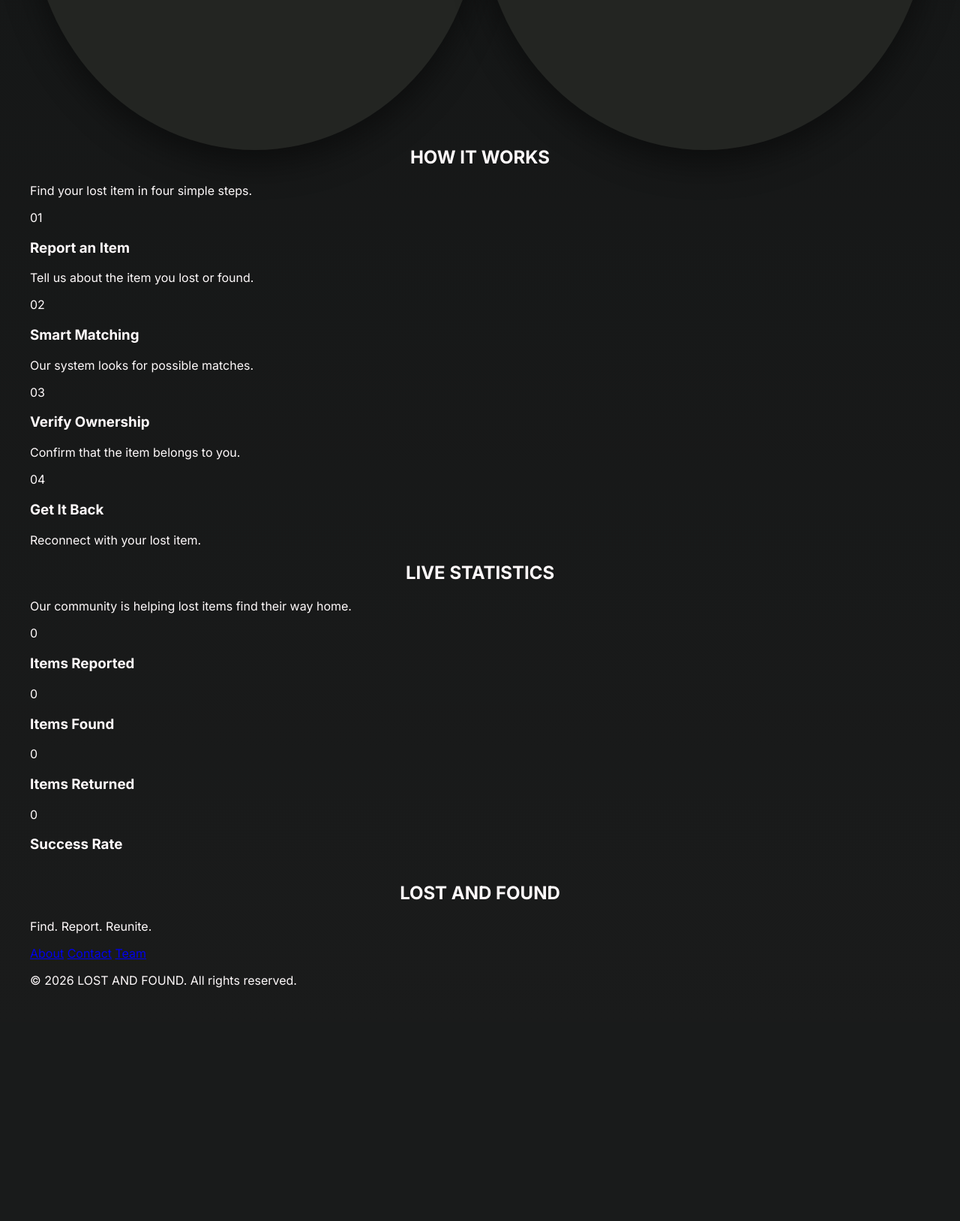
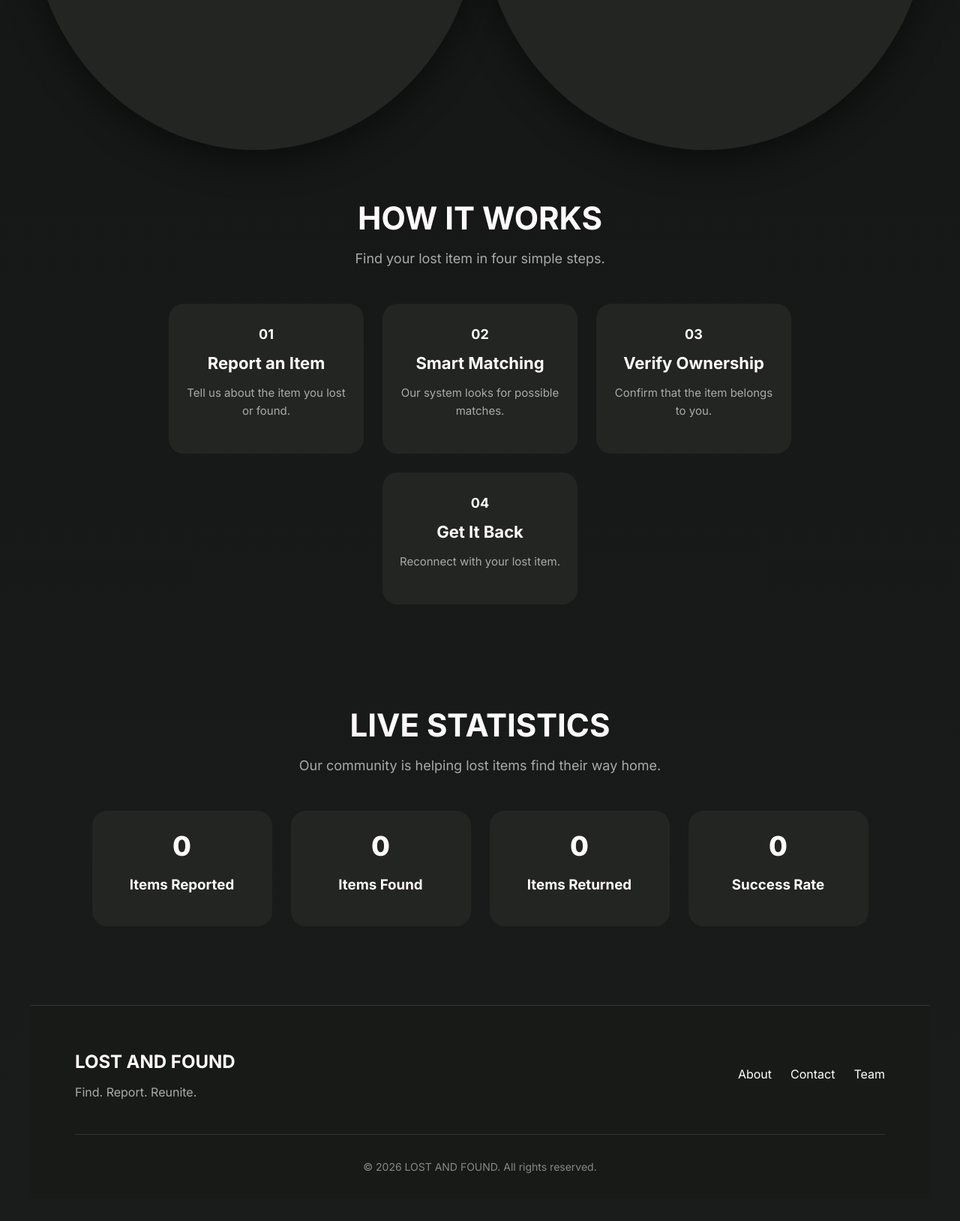
Before and after one commit to mohammedasif0000/LostAndFoundMatcher, a Flask app: page / in a window 1280 px wide. Shown: the part 818-2446 px from the top of the page at 75% size. Before the commit the page ends 2135 px from the top, so only its background shows below. Run offline with Flask 3, Linux system fonts and the light colour scheme.

Commit message:
Completed authentication and landing page sections

```diff
--- a/app.py
+++ b/app.py
@@ -1,7 +1,11 @@
-from flask import Flask,render_template,request
-from database.db import add_item
+from flask import Flask, render_template, request, session, redirect, url_for
+from database.db import add_item, add_user, get_user_by_username
+from werkzeug.security import generate_password_hash
+import re
+from werkzeug.security import check_password_hash
 
 app = Flask(__name__)
+app.secret_key = "lost_and_found_dev_key"
 
 @app.route("/")
 def home():
@@ -75,5 +79,61 @@ def verification():
 @app.route("/search")
 def search():
      return render_template("search.html")
+
+@app.route("/signup", methods=["GET", "POST"])
+def signup():
+    if request.method == "POST":
+        username = request.form.get("username", "").strip()
+        if not re.fullmatch(r"[A-Za-z0-9_]{3,20}", username):
+            return "Username must be 3-20 characters and contain only letters, numbers, or _"
+
+        email = request.form.get("email", "").strip()
+        if not re.fullmatch(r"[^@\s]+@[^@\s]+\.[^@\s]+", email):
+            return "Please enter a valid email address"
+
+        password = request.form.get("password")
+        if len(password) < 8:
+            return "Password must be at least 8 characters long"
+
+        if not re.search(r"[A-Z]", password):
+            return "Password must contain an uppercase letter"
+
+        if not re.search(r"[a-z]", password):
+            return "Password must contain a lowercase letter"
+
+        if not re.search(r"\d", password):
+            return "Password must contain a number"
+
+        if not re.search(r"[!@#$%^&*]", password):
+            return "Password must contain a special character"
+
+        confirm_password = request.form.get("confirm_password")
+        if password != confirm_password:
+            return "Passwords do not match"
+
+        password_hash = generate_password_hash(password)
+
+        if not add_user(username, email, password_hash):
+            return "Username or email already exists"
+
+        return "Account created successfully"
+    return render_template("signup.html")
+
+@app.route("/login", methods=["GET", "POST"])
+def login():
+    if request.method == "POST":
+        username = request.form.get("username", "").strip()
+        password = request.form.get("password")
+        user = get_user_by_username(username)
+
+        if user in None:
+            return "Invalid username or password"
+
+        if not check_password_hash(user["password_hash"], password):
+            return "Invalid username or password"
+        session["user_id"] = user["id"]
+        return redirect(url_for("dashboard"))
+    return render_template("login.html")
+
 if __name__ == "__main__":
     app.run(debug=True)
--- a/database/db.py
+++ b/database/db.py
@@ -24,6 +24,36 @@ def create_table():
     """)
     connection.commit()
     connection.close()
+
+def create_users_table():
+    connection = get_db_connection()
+    connection.execute("""
+        CREATE TABLE IF NOT EXISTS users (
+            id INTEGER PRIMARY KEY AUTOINCREMENT,
+            username TEXT NOT NULL UNIQUE,
+            email TEXT NOT NULL UNIQUE,
+            password_hash TEXT NOT NULL
+        )
+    """)
+    connection.commit()
+    connection.close()
+
+def add_user(username, email, password_hash):
+    connection = get_db_connection()
+    try:
+        connection.execute(
+            """
+            INSERT INTO users (username, email, password_hash)
+            VALUES (?, ?, ?)
+            """,
+            (username, email, password_hash)
+        )
+        connection.commit()
+    except sqlite3.IntegrityError:
+        connection.close()
+        return False
+    connection.close()
+    return True
 
 def add_item(item_type,item_name,category,description,location,date,image,contact):
     connection = get_db_connection()
@@ -61,7 +91,24 @@ def get_items():
 
     return items
 
+def get_users():
+    connection = get_db_connection()
+    users = connection.execute("SELECT * FROM Users").fetchall()
+    connection.close()
+    return users
+
+def get_user_by_username(username):
+    connection = get_db_connection()
+
+    user = connection.execute(
+        "SELECT * FROM Users WHERE username = ?",
+        (username,)
+    ).fetchone()
+
+    connection.close()
+    return user
+
 if __name__=="__main__":
     create_table()
-
+    create_users_table()
     print("Database ready")
--- a/static/css/style.css
+++ b/static/css/style.css
@@ -78,11 +78,143 @@ header h1{
 }
 
 .choice-card:hover{
-    transform: scale(1.5);
+    transform: scale(1.25);
 }
 
+/* How It Works */
+.how-it-works {
+    padding: 80px 5%;
+    text-align: center;
+}
 
-/*css report lost*/
+.section-heading h2 {
+    font-size: 42px;
+    margin-bottom: 12px;
+}
+
+.section-heading p {
+    font-size: 18px;
+    color: #aaa;
+    margin-bottom: 50px;
+}
+
+.steps-container {
+    display: flex;
+    justify-content: center;
+    gap: 25px;
+    flex-wrap: wrap;
+}
+
+.step-card {
+    width: 220px;
+    padding: 30px 20px;
+    background: #232522;
+    border-radius: 20px;
+    text-align: center;
+    transition: 0.3s ease;
+}
+
+.step-card:hover {
+    transform: translateY(-8px);
+}
+
+.step-number {
+    font-size: 18px;
+    font-weight: 700;
+}
+
+.step-card h3 {
+    font-size: 22px;
+    margin: 15px 0 10px;
+}
+
+.step-card p {
+    font-size: 15px;
+    color: #aaa;
+    line-height: 1.6;
+}
+
+.how-it-works {
+    padding: 55px 5%;
+}
+
+/* Live Stats */
+.live-stats {
+    padding: 70px 5%;
+    text-align: center;
+}
+
+.stats-container {
+    display: flex;
+    justify-content: center;
+    gap: 25px;
+    flex-wrap: wrap;
+}
+
+.stat-card {
+    width: 200px;
+    padding: 25px 20px;
+    background: #232522;
+    border-radius: 20px;
+}
+
+.stat-number {
+    font-size: 36px;
+    font-weight: 800;
+}
+
+.live-stats {
+    padding: 45px 5%;
+}
+
+/* Footer */
+.site-footer {
+    margin-top: 60px;
+    padding: 40px 5% 20px;
+    background: #181a18;
+    border-top: 1px solid #333;
+}
+
+.footer-content {
+    display: flex;
+    justify-content: space-between;
+    align-items: center;
+    flex-wrap: wrap;
+    gap: 30px;
+}
+
+.footer-brand h2 {
+    margin-bottom: 8px;
+}
+
+.footer-brand p {
+    color: #aaa;
+}
+
+.footer-links {
+    display: flex;
+    gap: 25px;
+}
+
+.footer-links a {
+    color: #fff;
+    text-decoration: none;
+}
+
+.footer-links a:hover {
+    text-decoration: underline;
+}
+
+.footer-bottom {
+    margin-top: 30px;
+    padding-top: 20px;
+    border-top: 1px solid #333;
+    text-align: center;
+    color: #888;
+    font-size: 14px;
+}
+
+/*css report lost & found*/
 body{
 
      font-family: 'Inter' ,sans-serif;
```
Also changed, not shown: templates/login.html (added, +38 -0 lines), templates/signup.html (added, +29 -0 lines).
